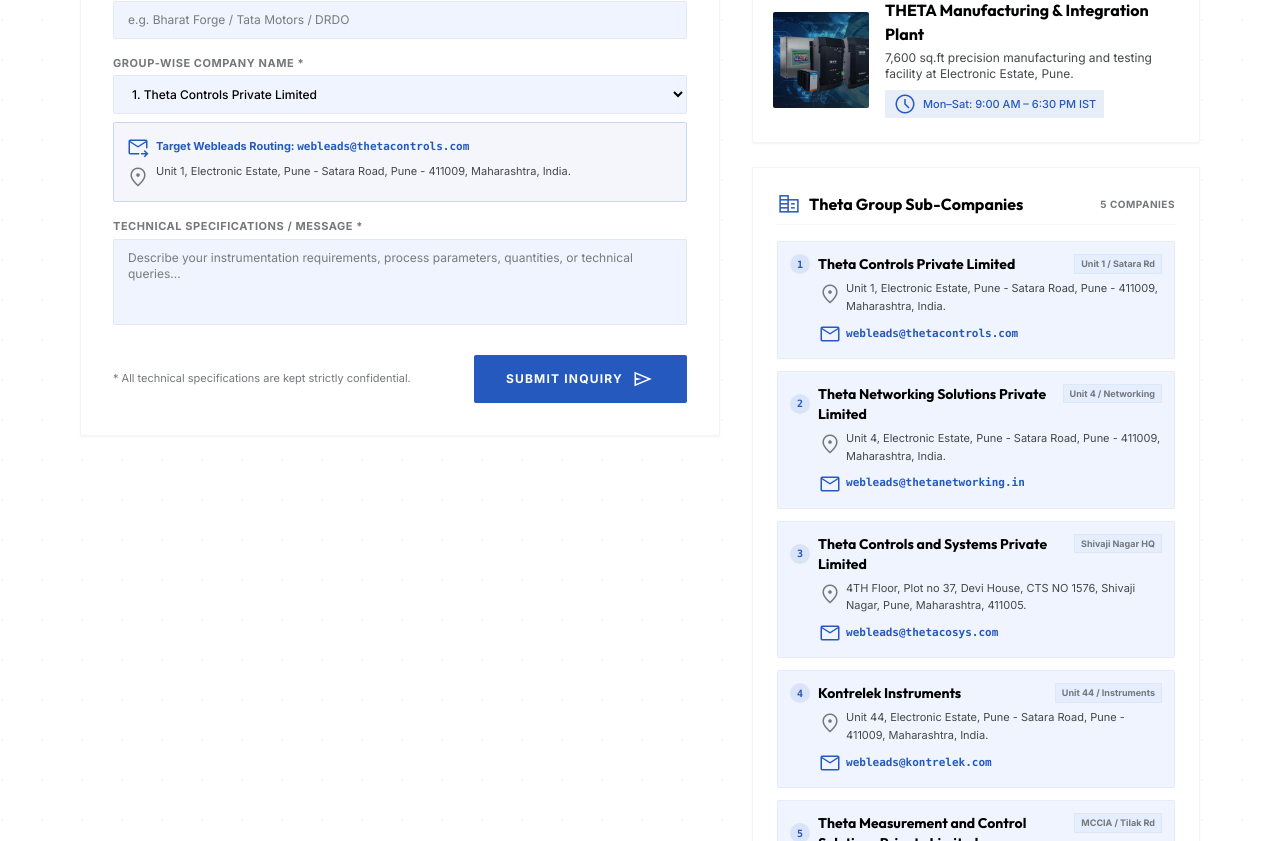
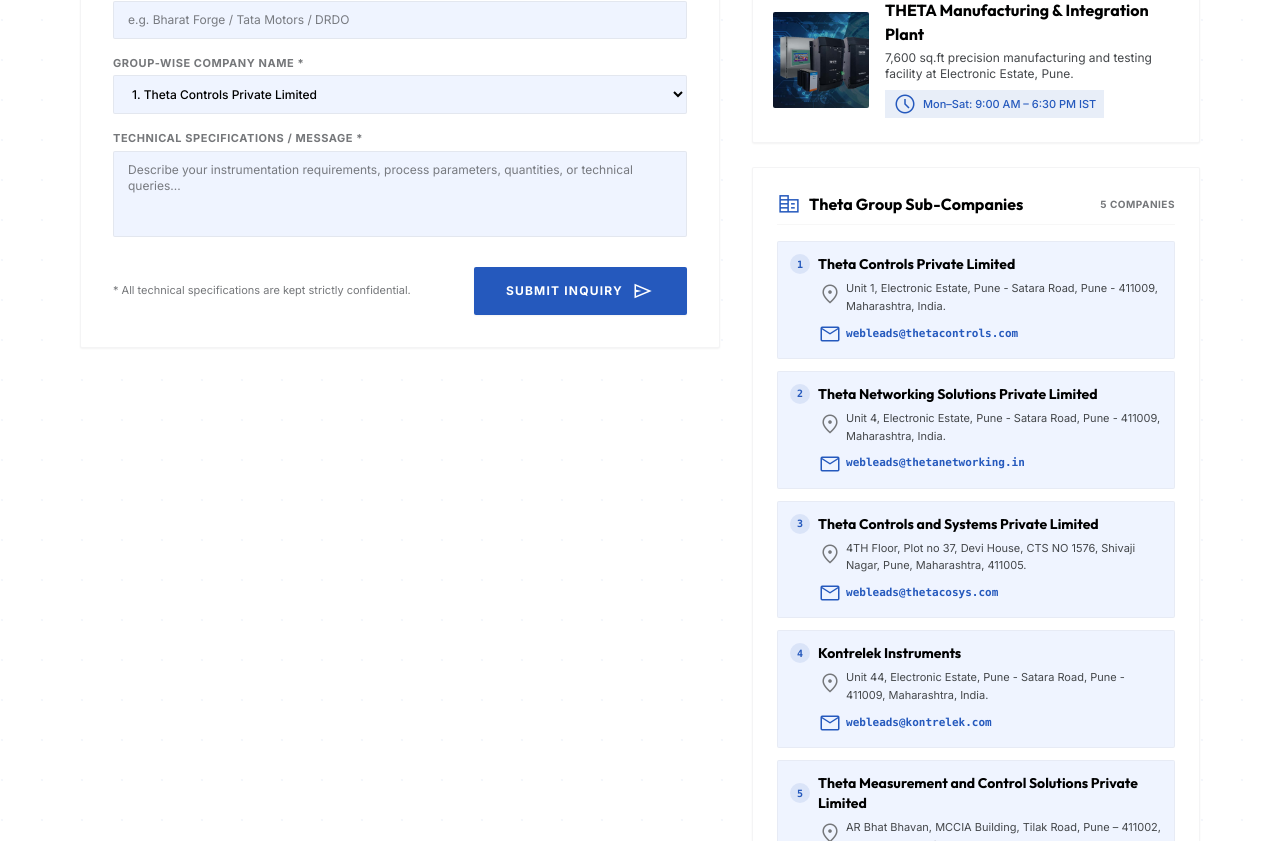
Before and after one commit to vrushabh-digraje/Theta, a React (Vite) app: page /contact in a window 1280 px wide. Shown: the part 1079-1920 px from the top of the page. Built offline with nearby package versions, Linux system fonts and the light colour scheme.

Commit message:
Remove routing details pill under dropdown and location badges from contact cards

```diff
--- a/src/pages/Contact.tsx
+++ b/src/pages/Contact.tsx
@@ -6,7 +6,6 @@ interface CompanyRouting {
   name: string;
   email: string;
   address: string;
-  badge: string;
   icon: string;
   link?: string;
 }
@@ -17,7 +16,6 @@ const THETA_COMPANIES: CompanyRouting[] = [
     name: 'Theta Controls Private Limited',
     email: 'webleads@thetacontrols.com',
     address: 'Unit 1, Electronic Estate, Pune - Satara Road, Pune - 411009, Maharashtra, India.',
-    badge: 'Unit 1 / Satara Rd',
     icon: 'settings_suggest',
     link: '/industrial-automation',
   },
@@ -26,7 +24,6 @@ const THETA_COMPANIES: CompanyRouting[] = [
     name: 'Theta Networking Solutions Private Limited',
     email: 'webleads@thetanetworking.in',
     address: 'Unit 4, Electronic Estate, Pune - Satara Road, Pune - 411009, Maharashtra, India.',
-    badge: 'Unit 4 / Networking',
     icon: 'hub',
     link: '/industrial-networking',
   },
@@ -35,7 +32,6 @@ const THETA_COMPANIES: CompanyRouting[] = [
     name: 'Theta Controls and Systems Private Limited',
     email: 'webleads@thetacosys.com',
     address: '4TH Floor, Plot no 37, Devi House, CTS NO 1576, Shivaji Nagar, Pune, Maharashtra, 411005.',
-    badge: 'Shivaji Nagar HQ',
     icon: 'precision_manufacturing',
     link: '/industrial-automation',
   },
@@ -44,7 +40,6 @@ const THETA_COMPANIES: CompanyRouting[] = [
     name: 'Kontrelek Instruments',
     email: 'webleads@kontrelek.com',
     address: 'Unit 44, Electronic Estate, Pune - Satara Road, Pune - 411009, Maharashtra, India.',
-    badge: 'Unit 44 / Instruments',
     icon: 'speed',
     link: '/products',
   },
@@ -53,7 +48,6 @@ const THETA_COMPANIES: CompanyRouting[] = [
     name: 'Theta Measurement and Control Solutions Private Limited',
     email: 'Sales@tmcs.in',
     address: 'AR Bhat Bhavan, MCCIA Building, Tilak Road, Pune – 411002, Maharashtra, India.',
-    badge: 'MCCIA / Tilak Rd',
     icon: 'analytics',
     link: '/solutions',
   },
@@ -62,7 +56,6 @@ const THETA_COMPANIES: CompanyRouting[] = [
     name: 'I Don’t Know',
     email: 'info@thetacontrols.com',
     address: 'Theta Group Central Desk, Pune, Maharashtra, India.',
-    badge: 'Common Desk',
     icon: 'help_outline',
   },
 ];
@@ -242,20 +235,6 @@ export const Contact: FC = () => {
                 <h3 className="font-display text-xl font-bold text-primary mb-2">
                   Inquiry Successfully Received!
                 </h3>
-                <div className="bg-surface-container-low p-4 rounded-xs border border-outline-variant/20 max-w-md mx-auto mb-6 text-left space-y-1.5">
-                  <div className="text-[11px] text-outline font-bold uppercase tracking-wider">
-                    Routing Details:
-                  </div>
-                  <div className="text-xs text-primary font-bold">
-                    Recipient Company: <span className="text-secondary">{selectedEntity.name}</span>
-                  </div>
-                  <div className="text-xs text-primary">
-                    Destination Mailbox: <span className="font-mono font-semibold text-secondary">{selectedEntity.email}</span>
-                  </div>
-                  <div className="text-[11px] text-on-surface-variant">
-                    Facility: {selectedEntity.address}
-                  </div>
-                </div>
                 <p className="font-body text-xs text-on-surface-variant max-w-md mx-auto leading-relaxed mb-6">
                   Thank you for contacting THETA Group. An application engineer has been notified and will contact you shortly via email or phone.
                 </p>
@@ -345,18 +324,6 @@ export const Contact: FC = () => {
                       </option>
                     ))}
                   </select>
-
-                  {/* Dynamic Company Routing Information Pill */}
-                  <div className="mt-2 p-3 bg-secondary/5 border border-secondary/20 rounded-xs flex flex-col gap-1 text-[11px]">
-                    <div className="flex items-center gap-1.5 text-secondary font-bold">
-                      <span className="material-symbols-outlined text-[16px]">forward_to_inbox</span>
-                      <span>Target Webleads Routing: <strong className="font-mono">{selectedEntity.email}</strong></span>
-                    </div>
-                    <div className="flex items-start gap-1.5 text-on-surface-variant">
-                      <span className="material-symbols-outlined text-[16px] text-outline shrink-0 mt-0.5">location_on</span>
-                      <span>{selectedEntity.address}</span>
-                    </div>
-                  </div>
                 </div>
 
                 {/* 5. Message */}
@@ -472,9 +439,6 @@ export const Contact: FC = () => {
                           {comp.name}
                         </h4>
                       </div>
-                      <span className="text-[9px] font-bold px-1.5 py-0.5 rounded-2xs bg-surface-container border border-outline-variant/20 text-outline shrink-0">
-                        {comp.badge}
-                      </span>
                     </div>
 
                     <div className="text-[11px] text-on-surface-variant flex items-start gap-1 pl-7">
```
